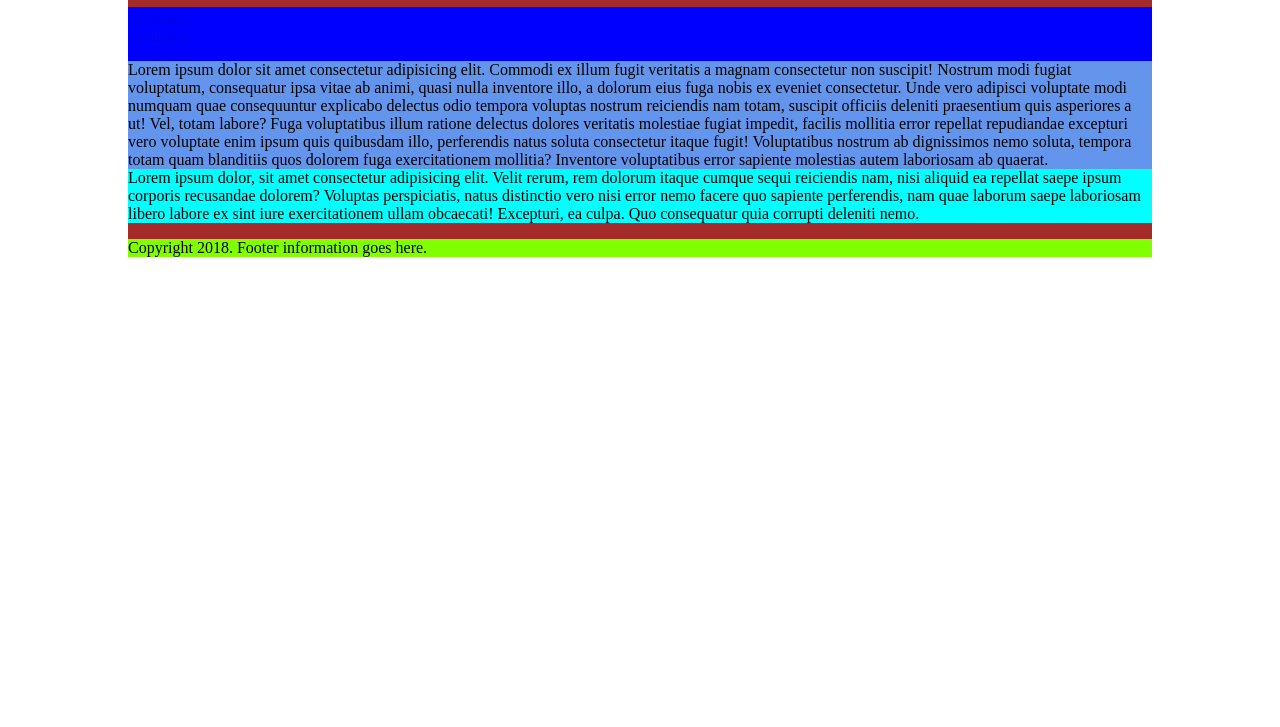
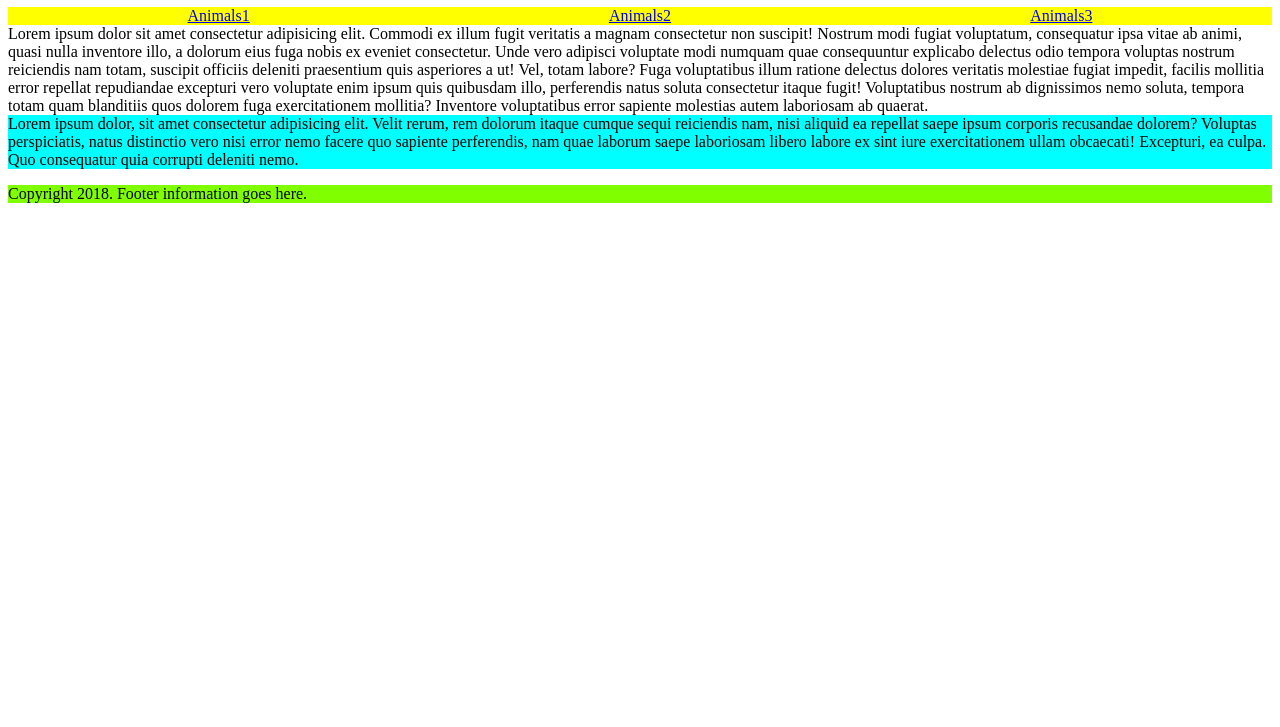
Before and after one commit to bolamuyis/treatment_of_animals, a plain HTML site: page index.html in a window 1280 px wide. Shown: the part 73-800 px from the top of the page. Drawn offline with Linux system fonts and the light colour scheme.

Commit message:
correctly spaces anchors in nav bar

```diff
--- a/index.html
+++ b/index.html
@@ -7,19 +7,18 @@
   <link rel="stylesheet" href="styles/main.css">
 </head>
 <body>
-  <div class="container">
   <header>
-    <h1>People for the Ethical Treatment of Animals</h1>
+        <h1>People for the Ethical Treatment of Animals</h1>
   </header>
-  <nav>
-    <div>
+  <nav class="container">
+    <div class="main">
       <a href="/">Animals1</a>
    </div>
-    <div>
+    <div class="main">
       <a href="/">Animals2</a>
     </div>
-    <div>
-      <a href="/">Animals3</a>
+    <div class="main">
+        <a href="/">Animals3</a>
     </div>
   </nav>
   <main>
--- a/styles/main.css
+++ b/styles/main.css
@@ -1,13 +1,14 @@
 .container {
-    width: 1024px;
-    background-color: brown;
-    margin: 0 auto;
+    display: flex;
 }
 nav {
     background-color: blue;
 }
-main {
-    background-color: cornflowerblue;
+.main {
+    background-color: yellow;
+    display: inline-block;
+    flex-grow: 1;
+    text-align: center;
 }
 aside {
     background-color: aqua;
```
